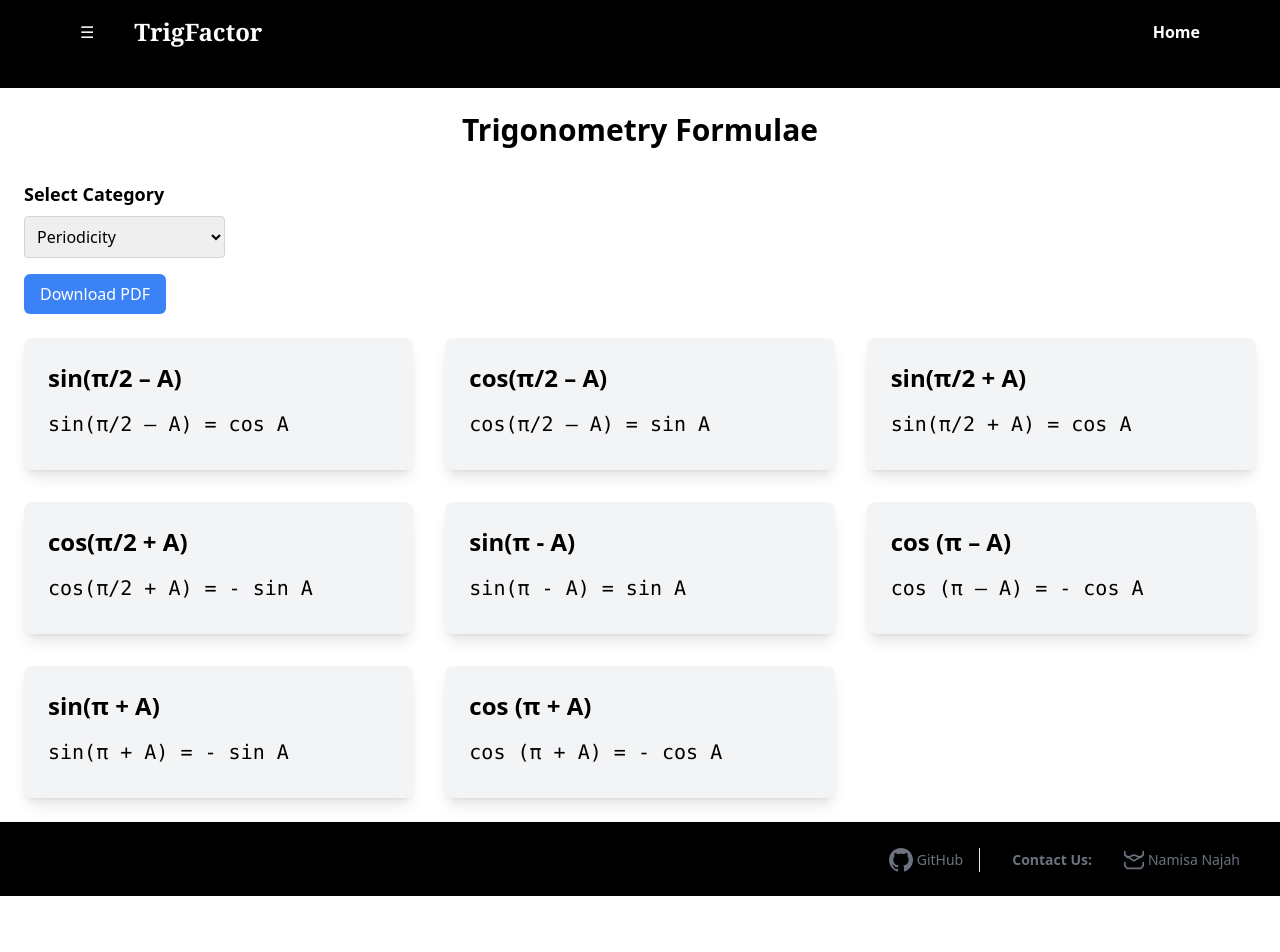
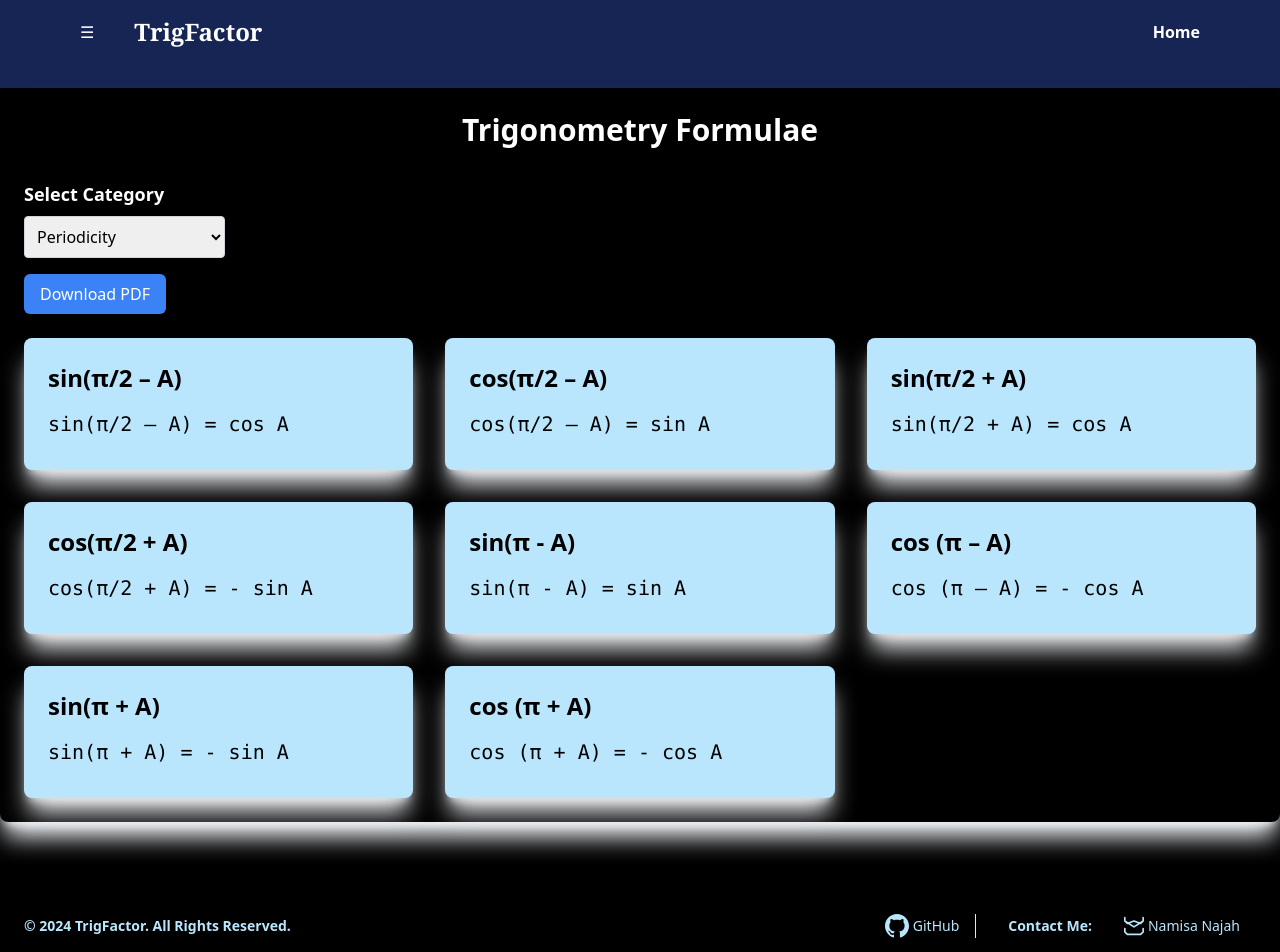
Before and after one commit to N4M154/TrigFactor, a React (Vite) app: page /formula in a window 1280 px wide. Shown: the top 952 px of the page. Before the commit the page ends 896 px from the top, so only its background shows below. Built offline with nearby package versions, Linux system fonts and the light colour scheme.

Commit message:
ui update

```diff
--- a/src/components/Footer.jsx
+++ b/src/components/Footer.jsx
@@ -3,13 +3,13 @@ import React from "react";
 export default function Footer() {
   return (
     <footer className="w-full p-4 bg-black border-t-2 border-black shadow md:flex md:items-center md:justify-between md:p-6 ">
-      <span className="text-sm text-black sm:text-center dark:text-gray-100 font-semibold">
-        © 2024 PhysixLab. All Rights Reserved.
+      <span className="text-sm text-sky-200 sm:text-center  font-semibold">
+        © 2024 TrigFactor. All Rights Reserved.
       </span>
-      <div className="flex flex-wrap items-center mt-3 text-sm font-medium text-gray-500 dark:text-gray-400 sm:mt-0">
+      <div className="flex flex-wrap items-center mt-3 text-sm font-medium text-sky-200 sm:mt-0">
         <li className="mr-4 flex item-center">
           <a
-            href="https://github.com/N4M154/hackCSB.git"
+            href="https://github.com/N4M154/TrigFactor.git"
             target="_blank"
             rel="noopener noreferrer"
             className="flex items-center hover:underline"
@@ -28,11 +28,11 @@ export default function Footer() {
             </svg>
             GitHub
           </a>
-          <div className="border-r pr-4 mr-4"></div>
+          <div className="border-r pr-4 mr-4 "></div>
         </li>
         <div className="mr-4 flex items-center">
           <div className="pr-4 mr-4">
-            <p className="font-semibold">Contact Us:</p>
+            <p className="font-semibold">Contact Me:</p>
           </div>
           <div className="flex items-center">
             <a
--- a/src/components/Header.jsx
+++ b/src/components/Header.jsx
@@ -9,6 +9,7 @@ export default function Header() {
   };
 
   const chapters = [
+    { name: "Home", link: "/" },
     { name: "Chapter 1: History", link: "/stuff" },
     { name: "Chapter 2: Introduction to Trigonometry", link: "/intro" },
     { name: "Chapter 3: Graph", link: "/graph" },
@@ -18,7 +19,7 @@ export default function Header() {
 
   return (
     <div>
-      <div className="bg-black">
+      <div className="bg-blue-950 ">
         <div className="flex justify-between items-center max-w-6xl mx-auto p-4">
           <div className="flex items-center">
             <button onClick={toggleSidebar} className="text-white mr-10">
@@ -58,7 +59,7 @@ export default function Header() {
         </div>
       )}
 
-      <div className="bg-black">&nbsp;</div>
+      <div className="bg-blue-950">&nbsp;</div>
     </div>
   );
 }
--- a/src/pages/Formula.jsx
+++ b/src/pages/Formula.jsx
@@ -209,14 +209,15 @@ export default function Formula() {
   };
 
   return (
-    <div className="container mx-auto p-6">
-      <h1 className="text-3xl font-bold text-center mb-8">
+    <div className="bg-black min-h-screen w-full">
+      <div className="container mx-auto p-6 rounded-lg shadow-xl shadow-slate-100">
+        <h1 className="text-3xl font-bold text-center mb-8 text-white">
           Trigonometry Formulae
         </h1>
         <div className="mb-4">
           <label
             htmlFor="category-select"
-          className="block text-lg font-semibold mb-2"
+            className="block text-lg text-white font-semibold mb-2"
           >
             Select Category
           </label>
@@ -244,12 +245,16 @@ export default function Formula() {
           className="grid gap-8 grid-cols-1 md:grid-cols-2 lg:grid-cols-3"
         >
           {formulaeData[selectedCategory].map((item, index) => (
-          <div key={index} className="bg-gray-100 p-6 rounded-lg shadow-lg">
+            <div
+              key={index}
+              className="bg-sky-200 p-6 rounded-lg shadow-xl shadow-gray-200"
+            >
               <h2 className="text-2xl font-semibold mb-4">{item.name}</h2>
               <p className="text-xl font-mono mb-2">{item.formula}</p>
             </div>
           ))}
         </div>
       </div>
+    </div>
   );
 }
--- a/src/pages/Graph.jsx
+++ b/src/pages/Graph.jsx
@@ -87,15 +87,16 @@ const Graph = () => {
   };
 
   return (
+    <div className="bg-black min-h-screen w-full">
       <div className="container mx-auto p-6">
-      <h1 className="text-3xl font-bold text-center mb-8">
+        <h1 className="text-3xl font-bold text-white text-center mb-8">
           Trigonometric Functions
         </h1>
-      <div className="bg-white p-6 rounded-lg shadow-lg">
+        <div className=" bg-orange-50 p-6 rounded-lg shadow-lg shadow-slate-200">
           <div className="mb-4">
             <label
               htmlFor="function-select"
-            className="block text-lg font-semibold mb-2"
+              className="block text-lg  font-semibold mb-2"
             >
               Select Function
             </label>
@@ -134,6 +135,7 @@ const Graph = () => {
           <Line data={functions[selectedFunction]} />
         </div>
       </div>
+    </div>
   );
 };
 
--- a/src/pages/Stuff.jsx
+++ b/src/pages/Stuff.jsx
@@ -5,15 +5,15 @@ export default function Stuff() {
   const pdfRef = useRef();
 
   return (
-    <div className="bg-black min-h-screen w-full">
+    <div className="bg-gradient-to-b from-blue-950 via-gray-300 to-rose-300 min-h-screen w-full">
       <div className="container mx-auto p-6">
-        <h1 className="text-3xl text-white font-bold text-center mb-8">
+        <h1 className="text-3xl text-rose-500 font-bold text-center mb-8">
           Trigonometry: The Story of Triangles and Tunes
         </h1>
         <div
           ref={pdfRef}
           id="pdfContent"
-          className="p-6 rounded-lg shadow-xl shadow-stone-100 bg-transparent"
+          className="p-6 rounded-lg shadow-xl shadow-rose-700 bg-transparent"
         >
           <p className="text-lg mb-4 text-green-400 font-semibold">
             Imagine a time, long before calculators and fancy math apps—ancient
@@ -23,7 +23,7 @@ export default function Stuff() {
           <h1 className="text-2xl text-white font-bold mb-8">
             1. The Ancient Greeks: The Birth of Trigonometry
           </h1>
-          <p className="text-lg mb-4 text-white">
+          <p className="text-lg mb-4 font-medium">
             Picture yourself in ancient Greece. Mathematicians like Hipparchus
             are getting all excited about triangles. They’re not just any
             triangles, though—they’re right triangles. Hipparchus is the OG of
@@ -43,7 +43,7 @@ export default function Stuff() {
           <h1 className="text-2xl text-white font-bold mb-8">
             2. The Hindu and Islamic Golden Age: Trigonometry Gets a Glow-Up
           </h1>
-          <p className="text-lg mb-4 text-white">
+          <p className="text-lg mb-4 font-medium">
             Fast forward a bit to the medieval period. In India and the Islamic
             world, trigonometry is getting a serious upgrade. Indian
             mathematicians like Aryabhata and Bhaskara II are busy refining the
@@ -56,7 +56,7 @@ export default function Stuff() {
           <h1 className="text-2xl text-white font-bold mb-8">
             3. The Renaissance: Trigonometry’s Glamour Shot
           </h1>
-          <p className="text-lg mb-4 text-white">
+          <p className="text-lg mb-4 font-medium">
             As the Renaissance dawns, trigonometry is getting its glamour shot.
             European mathematicians like Johannes Kepler and Tycho Brahe are
             using it to make astronomical observations. Kepler, in particular,
@@ -75,7 +75,7 @@ export default function Stuff() {
           <h1 className="text-2xl text-white font-bold mb-8">
             4. The Modern Era: Trigonometry Goes Mainstream
           </h1>
-          <p className="text-lg mb-4 text-white">
+          <p className="text-lg mb-4 font-medium">
             In the 18th and 19th centuries, trigonometry gets a modern makeover.
             People like Leonhard Euler are diving deep into its applications,
             turning it into a full-blown mathematical superstar. Whether it’s
@@ -85,7 +85,7 @@ export default function Stuff() {
           <h1 className="text-2xl text-white font-bold mb-8">
             5. Today: Trigonometry in Everyday Life
           </h1>
-          <p className="text-lg mb-4 text-white">
+          <p className="text-lg mb-4 font-medium">
             Now, trigonometry is like the best-kept secret of the universe. It’s
             behind everything from GPS systems to video games, helping us
             understand everything from waves to building design. It’s the unsung
@@ -93,7 +93,7 @@ export default function Stuff() {
           </p>
           <br />
 
-          <p className="text-lg mb-4 text-teal-400">
+          <p className="text-lg mb-4 text-teal-900 font-bold">
             So next time you see a triangle, remember: it’s not just a
             shape—it’s got a whole epic history behind it!
           </p>
@@ -101,7 +101,7 @@ export default function Stuff() {
           <h1 className="text-2xl text-white font-bold mb-4">
             Fun Facts About Trigonometry
           </h1>
-          <ul className="text-lg text-white list-disc list-inside zigzag-list">
+          <ul className="text-lg font-medium list-disc list-inside zigzag-list">
             <li className="mb-2">
               The word "trigonometry" comes from the Greek words "trigonon"
               (triangle) and "metron" (measure).
```
Also changed, not shown: src/pages/Quiz.jsx (+19 -17 lines). Lines whose indentation alone changed are shown as unchanged.
